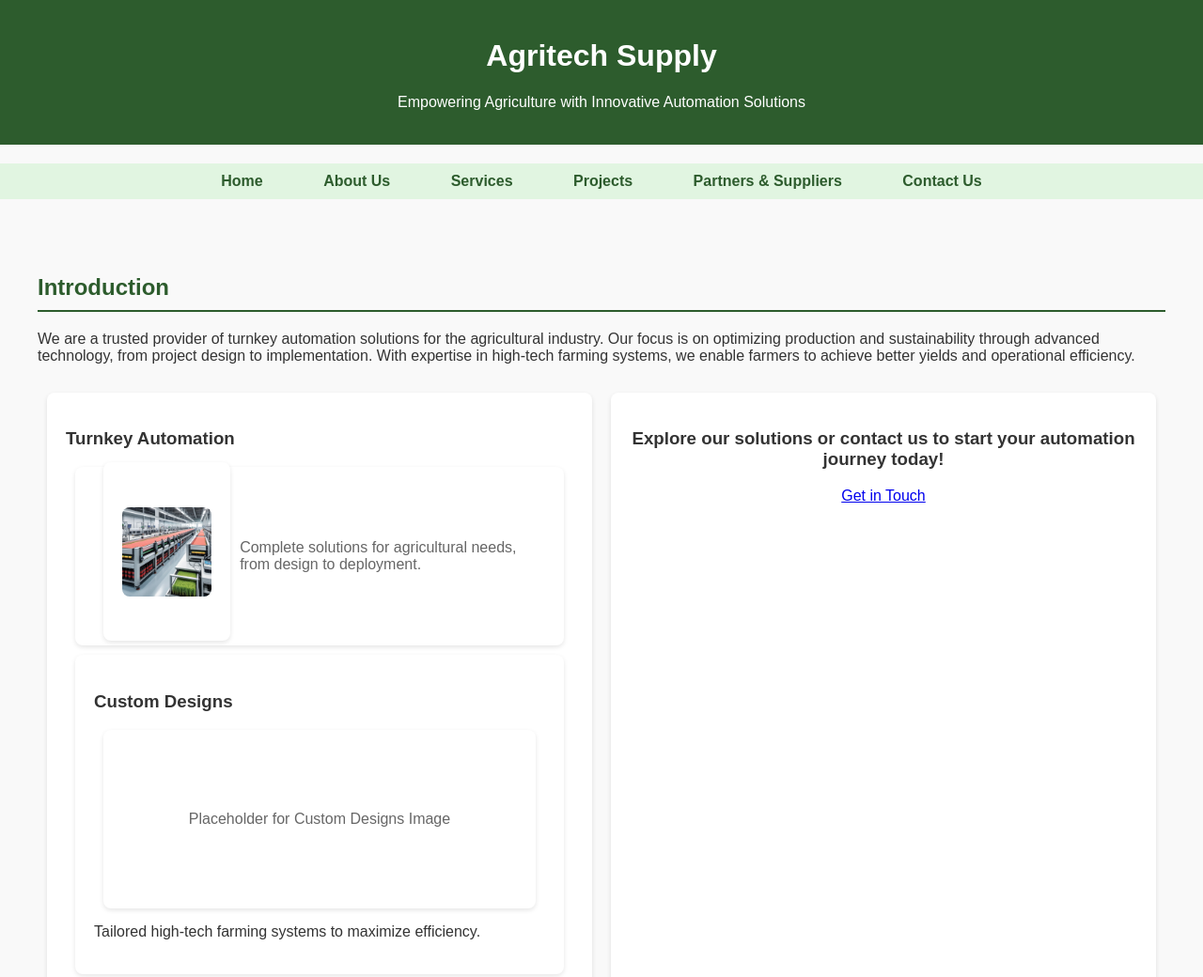
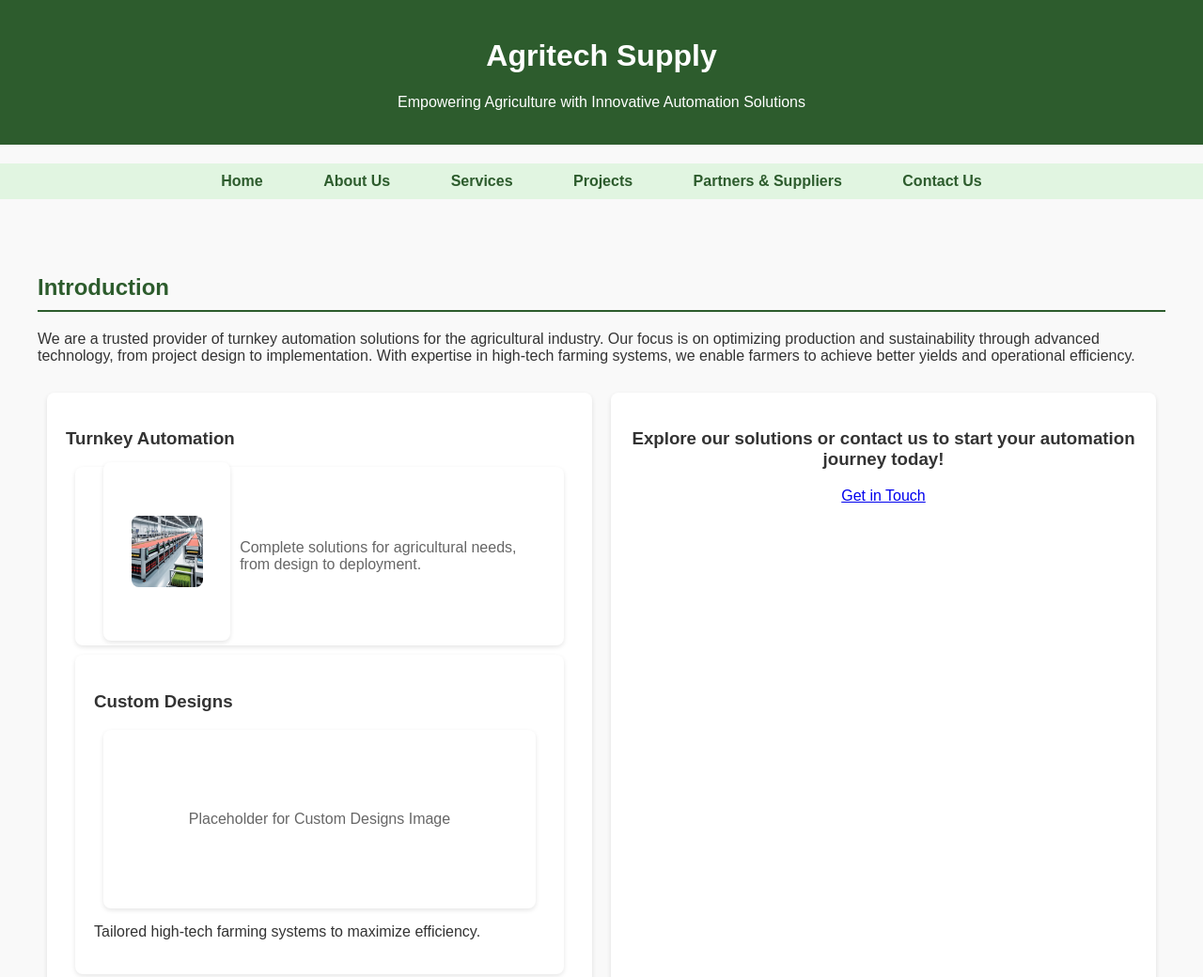
Before and after one commit to GreenHarvest8/AgritechSupply, a plain HTML site: page index.html in a window 1280 px wide. Shown: the top 1040 px of the page at 94% size. Drawn offline with Linux system fonts and the light colour scheme.

Commit message:
Update index.html

```diff
--- a/index.html
+++ b/index.html
@@ -110,9 +110,10 @@
    <div class="image-placeholder" style="margin-bottom: 20px;">
     <img src="https://raw.githubusercontent.com/GreenHarvest8/AgritechSupply/main/Turnkey%20Automation.jpg"
          alt="Turnkey Automation"
-         style="max-width: 100%; height: auto; border-radius: 8px; display: block;">
+         style="max-width: 80%; height: auto; border-radius: 8px; display: block; margin: 0 auto;">
 </div>
 <p>Complete solutions for agricultural needs, from design to deployment.</p>
+
 
             </div>
             <div>
```
